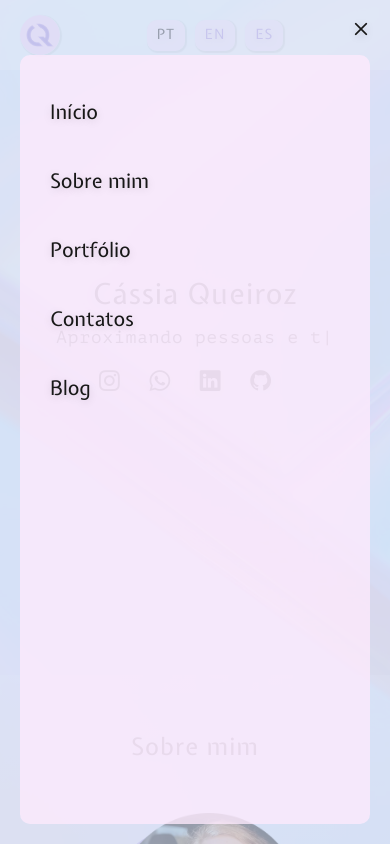
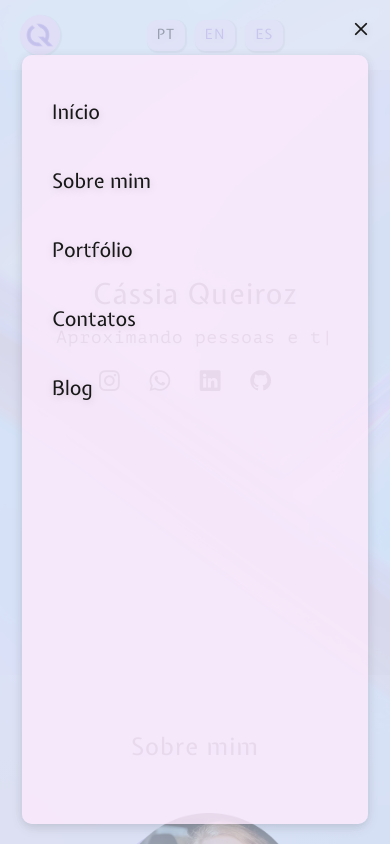
Before and after one commit to cassiaqueiroz/cassiacodelab, a website: page index.html in a window 390 px wide. Both pictures are taken after a click on the icon 354 px from the left and 33 px from the top of the page. Shown: the top 844 px of the page. Drawn offline with nearby package versions, Linux system fonts and the light colour scheme.

Commit message:
improve nav inset

```diff
--- a/assets/css/main.css
+++ b/assets/css/main.css
@@ -232,7 +232,7 @@ h6 {
   .navmenu ul {
     display: none;
     position: absolute;
-    inset: 55px 20px 20px 20px;
+    inset: 55px 22px 20px 22px;
     padding: 15px 0;
     margin: 0;
     border-radius: 10px;
@@ -240,6 +240,7 @@ h6 {
     overflow-y: auto;
     transition: 0.3s;
     z-index: 9998;
+    box-shadow: 0px 4px 12px rgba(0, 0, 0, 0.1), 0px 1px 10px rgba(0, 0, 0, 0.05);
   }
 
   .navmenu li {
```
